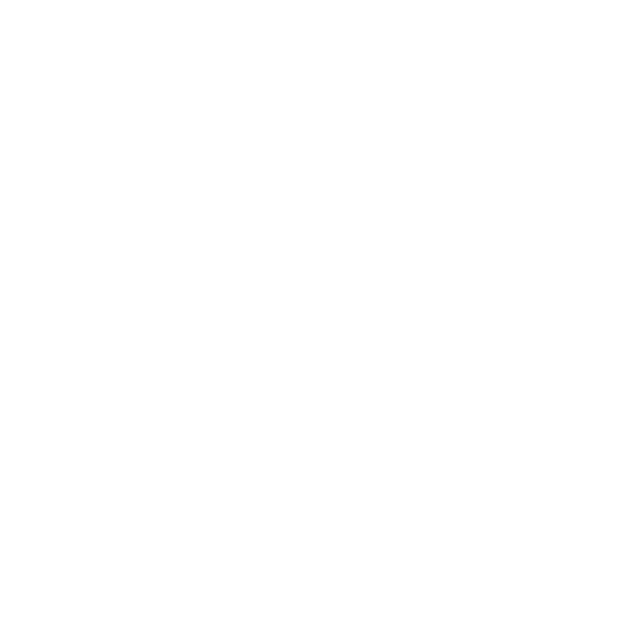
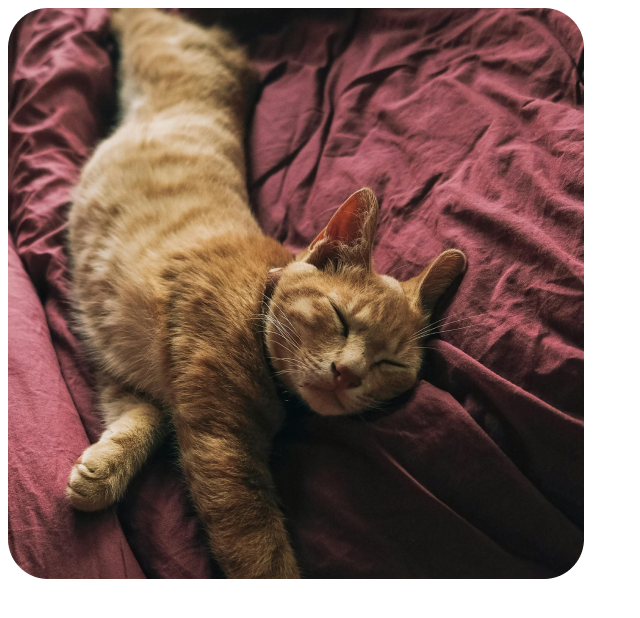
Before and after one commit to Norunay/nekko, a plain HTML site: page index.html in a window 1280 px wide. Shown: the whole page, without its empty margins (0-640 px from the left). Drawn offline with Linux system fonts and the light colour scheme.

Commit message:
room started

```diff
--- a/index.html
+++ b/index.html
@@ -147,6 +147,17 @@
         </section>
 
         <section class="room">
+            <div class="container">
+                <div class=" room__wrapper">
+                    <div >
+                        <img src="./Mask group (6).png" alt="">
+                    </div>
+                    <div class="room__text">
+
+                    </div>
+
+                </div>
+            </div>
 
 
 
```
Also changed, not shown: Mask group (6).png (added).
